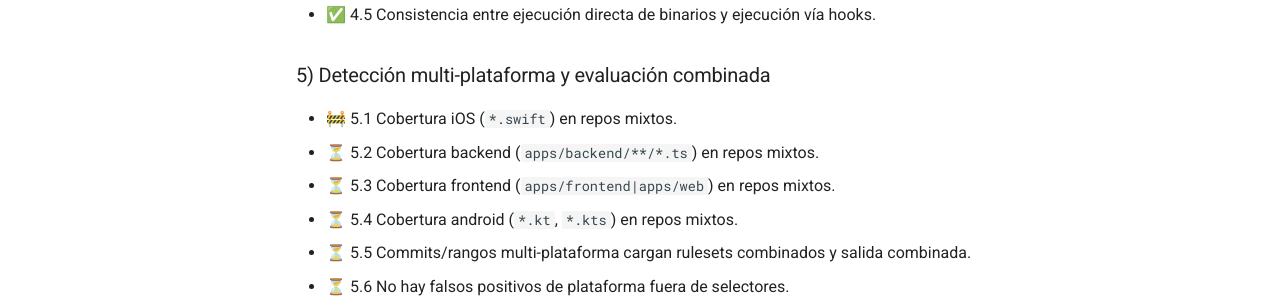
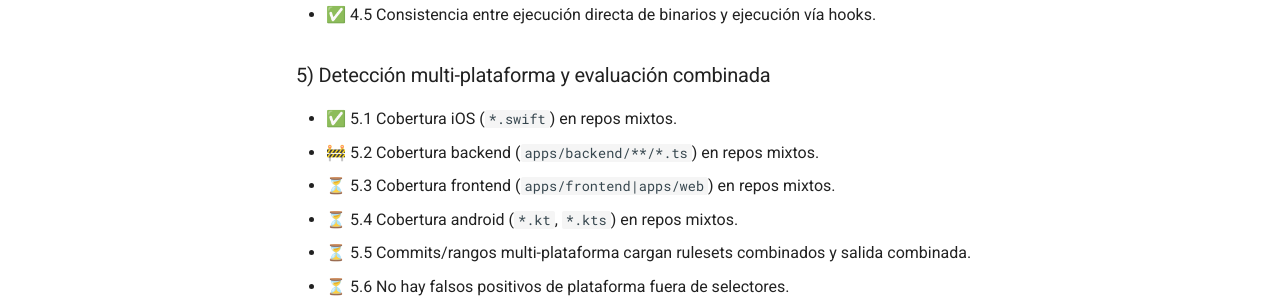
Before and after one commit to SwiftEnProfundidad/ast-intelligence-hooks, an MkDocs documentation site: the page built from docs/PUMUKI_FULL_VALIDATION_CHECKLIST.md, in a window 1280 px wide and 900 px high, scrolled down 2166 px. Shown: the part 151-451 px from the top of the window. Built offline with MkDocs 1.6.1 and Material for MkDocs 9.7.7, drawn with Linux system fonts in a browser that asks for light colours; comment, search, counter and statistics services are not loaded.

```diff
--- a/docs/PUMUKI_FULL_VALIDATION_CHECKLIST.md
+++ b/docs/PUMUKI_FULL_VALIDATION_CHECKLIST.md
@@ -71,8 +71,8 @@ Checklist maestro para validar el ciclo completo de Pumuki de forma secuencial a
 
 ### 5) Detección multi-plataforma y evaluación combinada
 
-- 🚧 5.1 Cobertura iOS (`*.swift`) en repos mixtos.
-- ⏳ 5.2 Cobertura backend (`apps/backend/**/*.ts`) en repos mixtos.
+- ✅ 5.1 Cobertura iOS (`*.swift`) en repos mixtos.
+- 🚧 5.2 Cobertura backend (`apps/backend/**/*.ts`) en repos mixtos.
 - ⏳ 5.3 Cobertura frontend (`apps/frontend|apps/web`) en repos mixtos.
 - ⏳ 5.4 Cobertura android (`*.kt`, `*.kts`) en repos mixtos.
 - ⏳ 5.5 Commits/rangos multi-plataforma cargan rulesets combinados y salida combinada.
```
Also changed, not shown: docs/REFRACTOR_PROGRESS.md (+2 -1 lines).
